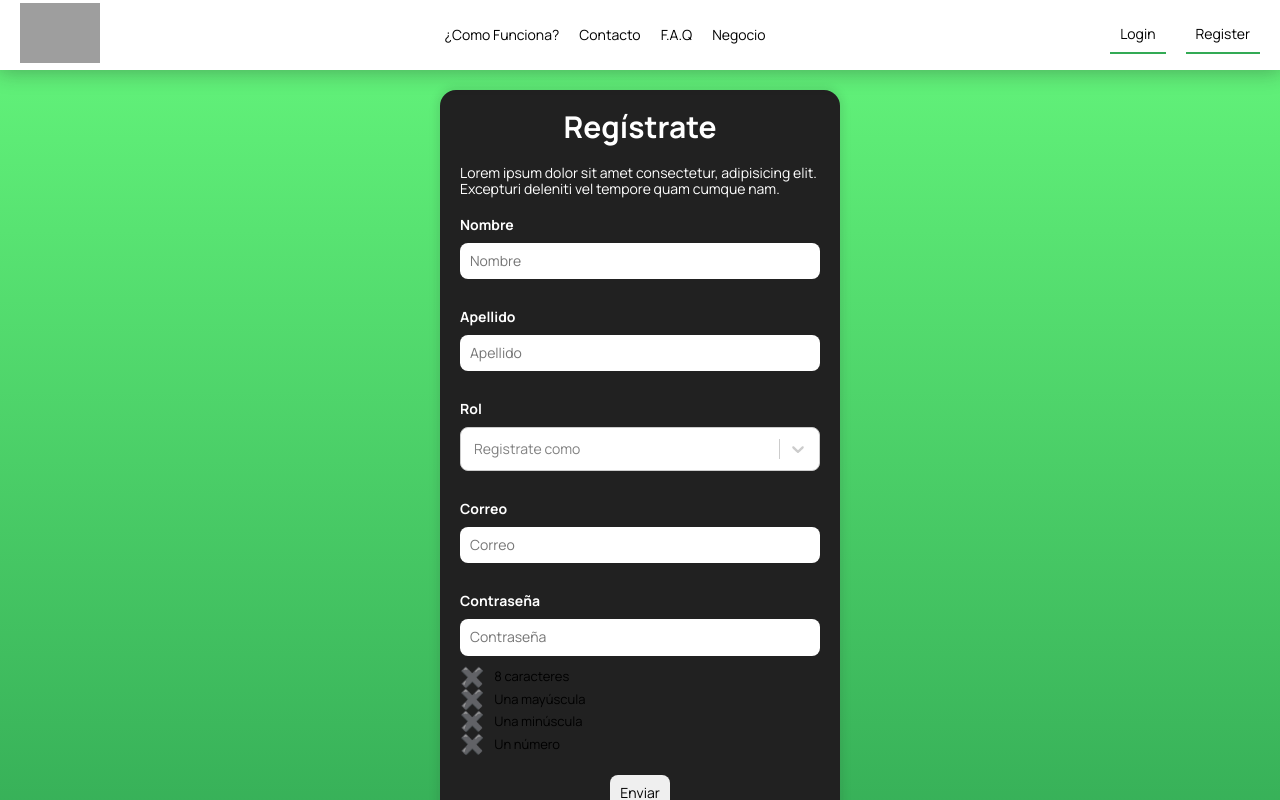
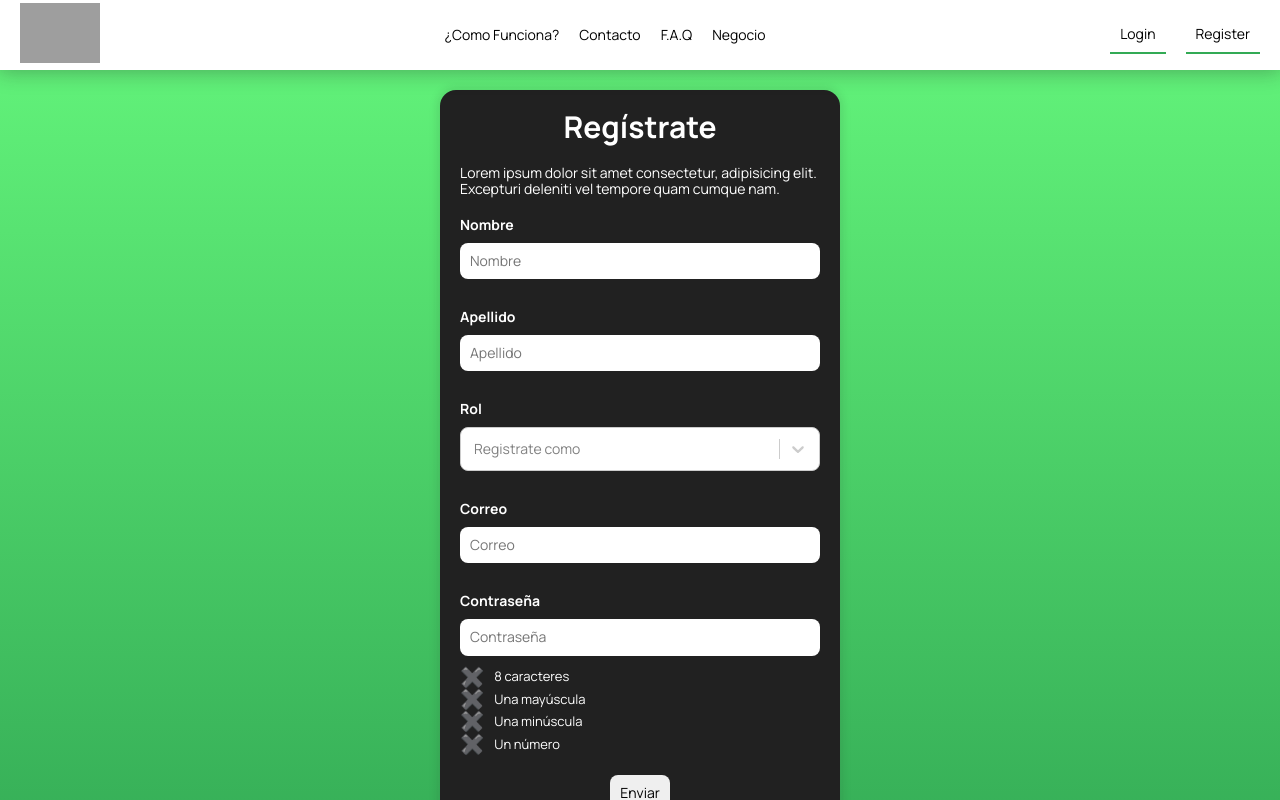
Before and after one commit to JhoanBurbano/actionhive-client, a React (Vite) app: page /register in a window 1280 px wide. Built offline with nearby package versions, Linux system fonts and the light colour scheme; grey boxes are pictures that could not be loaded; a web font is replaced by a local one.

Commit message:
fix: edit profile

```diff
--- a/src/components/AccessForm/AccessForm.tsx
+++ b/src/components/AccessForm/AccessForm.tsx
@@ -106,7 +106,7 @@ const AccessFrom: React.FC<AccessFormProps> = ({
                         </span>
                       )}
                       {type === "password" && !isLogin && (
-                        <CheckPassword password={field.value} />
+                        <CheckPassword password={field.value} white />
                       )}
                       {type === "password" && isLogin && (
                         <Link
--- a/src/components/Organisms/CheckPassword.style.scss
+++ b/src/components/Organisms/CheckPassword.style.scss
@@ -8,4 +8,7 @@
       color: black !important;
     }
   }
+  & .white {
+    color: white;
+  }
 }
--- a/src/components/Organisms/CheckPassword.tsx
+++ b/src/components/Organisms/CheckPassword.tsx
@@ -2,10 +2,11 @@ import React from "react"
 import './CheckPassword.style.scss'
 
 interface CheckPasswordProps {
-    password: string
+    password: string,
+    white?: boolean
 }
 
-const CheckPassword: React.FC<CheckPasswordProps> = ({password}) => {
+const CheckPassword: React.FC<CheckPasswordProps> = ({password, white}) => {
 
     const hasMoreThan8Characters = () => password.length >= 8
     const hasUppercase = () => /[A-Z]/.test(password)
@@ -33,7 +34,7 @@ const CheckPassword: React.FC<CheckPasswordProps> = ({password}) => {
             sentences.map(({condition, text}, i) => (
                 <span className="check__item" key={i}>
                     <h2 className="check__item-icon">{!condition() ? '✖️' : '👍'}</h2>
-                    <p className="check__item-text">{text}</p>
+                    <p className={"check__item-text " + white ? "white" : ""}>{text}</p>
                 </span>
             ))
         }
```
